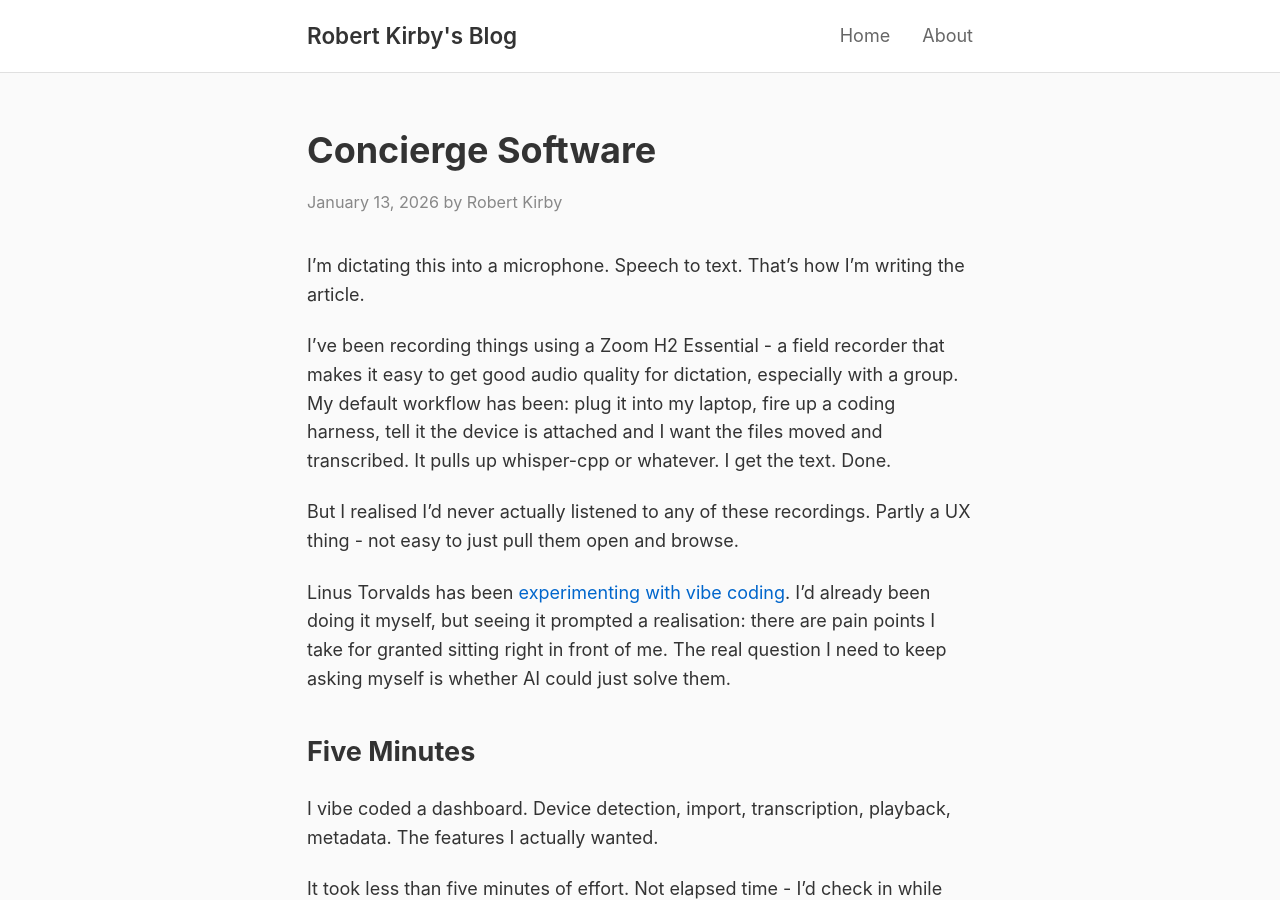
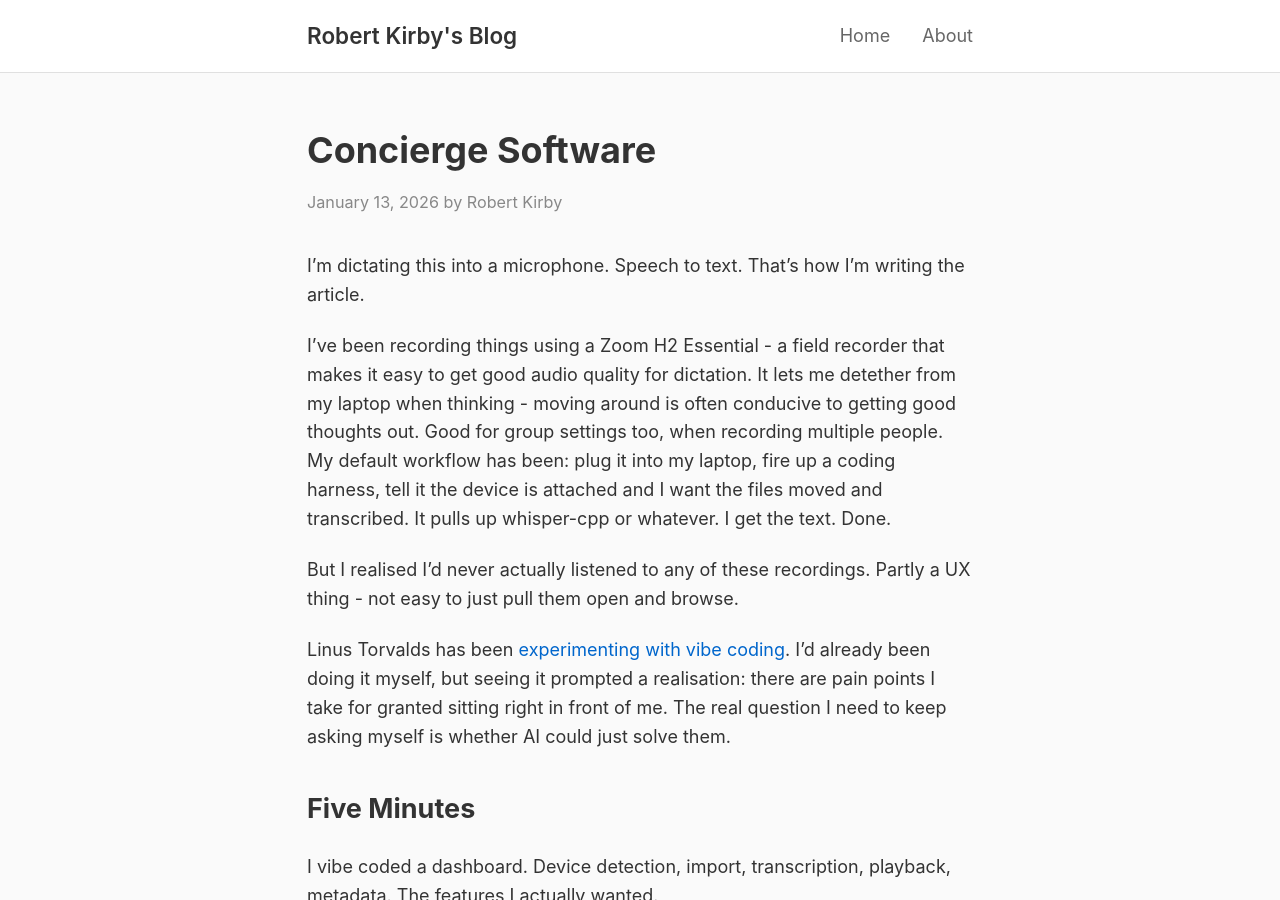
Before and after one commit to rob137/rob137.github.io, a Jekyll site: the page built from _posts/2026-01-13-concierge-software.md, in a window 1280 px wide and 900 px high. Built offline with Jekyll 4.4.1, drawn with Linux system fonts in a browser that asks for light colours.

Commit message:
Add H2 context - detethering, movement, group settings
Co-Authored-By: Claude Opus 4.5 <noreply@anthropic.com>

```diff
--- a/_posts/2026-01-13-concierge-software.md
+++ b/_posts/2026-01-13-concierge-software.md
@@ -8,7 +8,7 @@ excerpt: "It was easier to conjure bespoke software than to find something that
 
 I'm dictating this into a microphone. Speech to text. That's how I'm writing the article.
 
-I've been recording things using a Zoom H2 Essential - a field recorder that makes it easy to get good audio quality for dictation, especially with a group. My default workflow has been: plug it into my laptop, fire up a coding harness, tell it the device is attached and I want the files moved and transcribed. It pulls up whisper-cpp or whatever. I get the text. Done.
+I've been recording things using a Zoom H2 Essential - a field recorder that makes it easy to get good audio quality for dictation. It lets me detether from my laptop when thinking - moving around is often conducive to getting good thoughts out. Good for group settings too, when recording multiple people. My default workflow has been: plug it into my laptop, fire up a coding harness, tell it the device is attached and I want the files moved and transcribed. It pulls up whisper-cpp or whatever. I get the text. Done.
 
 But I realised I'd never actually listened to any of these recordings. Partly a UX thing - not easy to just pull them open and browse.
 
```
